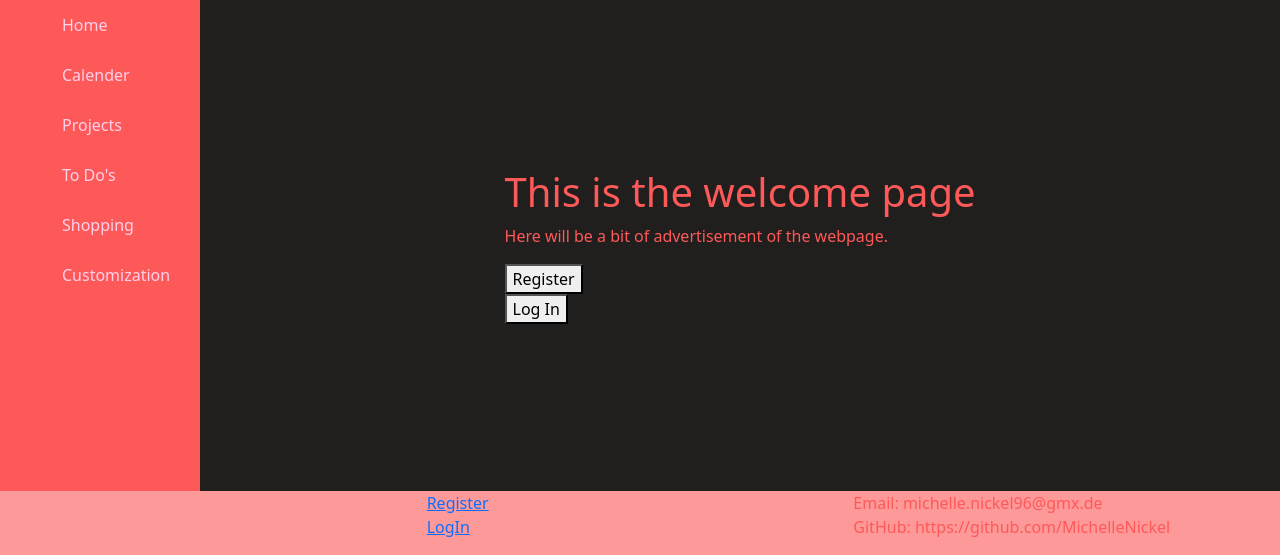
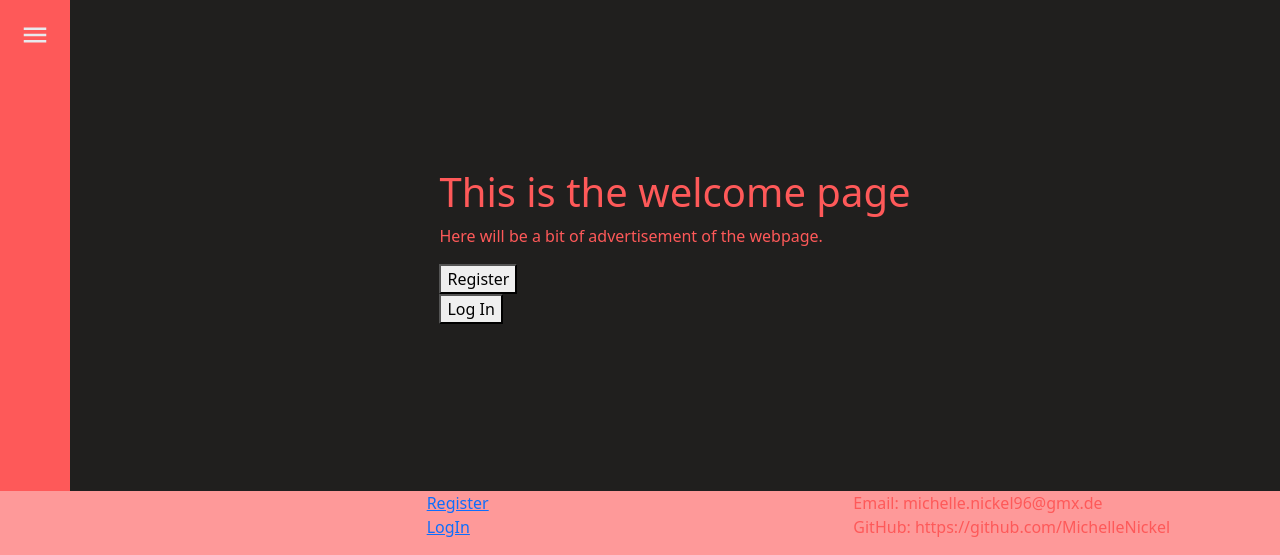
Before and after one commit to MichelleNickel/WebOrganizer, a Flask app: page / in a window 1280 px wide. Shown: the part 245-800 px from the top of the page. Run offline with Flask 3, Linux system fonts and the light colour scheme; parts of the project's set-up code (start-up, migrations or seed data) failed here and were passed over.

Commit message:
Try to animate the sidebar sliding in and out

```diff
--- /dev/null
+++ b/static/js/toggleSideMenu.js
@@ -0,0 +1,21 @@
+function toggleSideMenu() {
+    var list = document.getElementById("sideMenuList");
+    if (list.style.display === "none") {
+        list.style.display = "block";
+        window.setTimeout(function(){
+            list.style.opacity = 1;
+            list.style.transform = 'scale(1)';
+          },0);
+    } else {
+        list.style.opacity = 0;
+        list.style.transform = 'scale(0)';
+        window.setTimeout(function(){
+            list.style.display = 'none';
+        },0); // timed to match animation-duration
+    }
+}
+
+/**
+ * not scale, but maybe opacity and moving from left to right?
+ *
+ */
--- a/static/styles.css
+++ b/static/styles.css
@@ -15,6 +15,7 @@ body {
         "footer footer";
     background-color: #201f1e;
 }
+
 header {
     grid-area: header;
     justify-content: center;
@@ -29,9 +30,15 @@ nav {
     color: #fdc0c0;
     background-color: #fe5959;
 }
+nav svg {
+    margin: 20px 20px 0px 20px;
+}
 
 nav ul {
     list-style: none;
+    display: none;
+    opacity: 0;
+    transition: ease all 0.5s;
 }
 
 nav li {
@@ -48,7 +55,7 @@ nav a {
 }
 
 nav a:hover {
-    background-color: #fe9999;
+    background-color: #201f1e;
 }
 
 main {
--- a/templates/template.html
+++ b/templates/template.html
@@ -9,7 +9,10 @@
         <script src="https://cdn.jsdelivr.net/npm/bootstrap@5.3.3/dist/js/bootstrap.bundle.min.js" integrity="sha384-YvpcrYf0tY3lHB60NNkmXc5s9fDVZLESaAA55NDzOxhy9GkcIdslK1eN7N6jIeHz" crossorigin="anonymous" defer></script>
         <link href="../static/styles.css" rel="stylesheet">
         {% block customCSS %}{% endblock %}
-        {% block scripts %} {% endblock %}
+
+        {% block scripts %}
+        <script src="../static/js/toggleSideMenu.js" async defer></script>
+        {% endblock %}
     </head>
 
     <body>
@@ -36,7 +39,11 @@
         </main>
 
         <nav>
-            <ul>
+            <!-- Menu Icon -->
+             <!--original height: 24px-->
+            <svg onclick="toggleSideMenu()" xmlns="http://www.w3.org/2000/svg" height="30px" viewBox="0 -960 960 960" width="30px" fill="#e8eaed"><path d="M120-240v-80h720v80H120Zm0-200v-80h720v80H120Zm0-200v-80h720v80H120Z"/></svg>
+            <!-- Side Menu -->
+            <ul id="sideMenuList">
                 <li><a href="/">Home</a></li>
                 <li><a href="/">Calender</a></li>
                 <li><a href="/">Projects</a></li>
```
Also changed, not shown: static/images/menu_24dp_E8EAED_FILL0_wght400_GRAD0_opsz24.svg (added).
